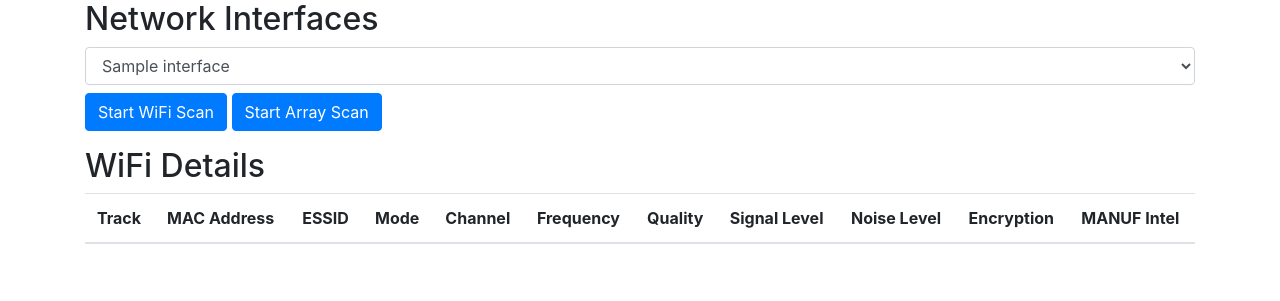
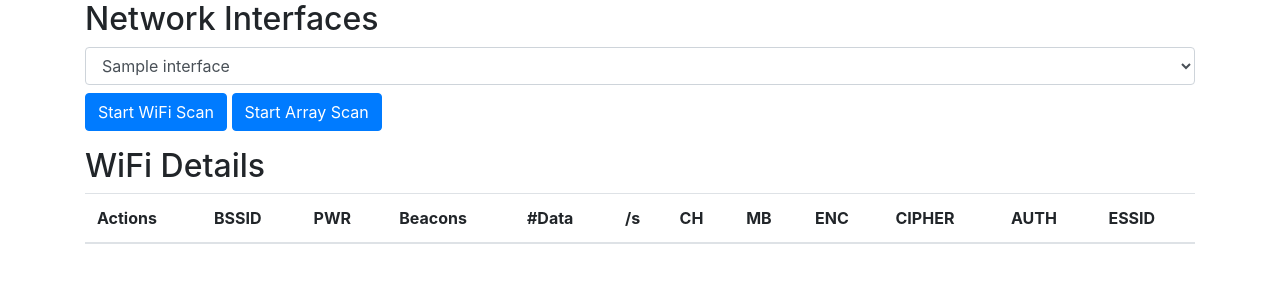
Before and after one commit to NecSorte/hackasat, a Flask app: template templates/index.html in a window 1280 px wide. Shown: the part 272-573 px from the top of the page. Run offline with Flask 2, Linux system fonts and the light colour scheme; the template is opened without the code that fills it: most values are stand-ins (such as "Sample title", 1, 10 or a date in 2020); data that the repository does not hold is empty; some libraries are stand-ins or nearby versions.

Commit message:
Update index.html
adding aitodump

```diff
--- a/templates/index.html
+++ b/templates/index.html
@@ -39,17 +39,18 @@
             <table id="wifi-details-table" class="table table-striped">
                 <thead>
                     <tr>
-                        <th>Track</th>
-                        <th>MAC Address</th>
+                        <th>Actions</th>
+                        <th>BSSID</th>
+                        <th>PWR</th>
+                        <th>Beacons</th>
+                        <th>#Data</th>
+                        <th>/s</th>
+                        <th>CH</th>
+                        <th>MB</th>
+                        <th>ENC</th>
+                        <th>CIPHER</th>
+                        <th>AUTH</th>
                         <th>ESSID</th>
-                        <th>Mode</th>
-                        <th>Channel</th>
-                        <th>Frequency</th>
-                        <th>Quality</th>
-                        <th>Signal Level</th>
-                        <th>Noise Level</th>
-                        <th>Encryption</th>
-                        <th>MANUF Intel</th>
                     </tr>
                 </thead>
 
@@ -183,6 +184,8 @@ var allDevices = [];  // Array to accumulate all devices
 
 // Define the function to perform a wifi scan
 // Define the function to perform a wifi scan
+
+// Define the function to perform a wifi scan
 function wifiScan() {
     // Call the /wifi_scan endpoint
     $.post('/wifi_scan', {
@@ -192,7 +195,7 @@ function wifiScan() {
             // Merge new devices with previously found devices
             data.devices.forEach(function(device) {
                 // Check if device is already present, if so, update it
-                let existingDeviceIndex = allDevices.findIndex(existingDevice => existingDevice.mac === device.mac);
+                let existingDeviceIndex = allDevices.findIndex(existingDevice => existingDevice.bssid === device.bssid);
                 if (existingDeviceIndex >= 0) {
                     allDevices[existingDeviceIndex] = device; // Replace existing device with new data
                 } else {
@@ -220,20 +223,18 @@ function populateWifiDetailsTable(devices) {
     // Update the table body with sorted devices
     sortedDevices.forEach(function (device) {
         const row = `<tr>
-        <tr>
-            <td><button class="btn btn-success track-button" data-mac="${device.mac}">Track</button></td>
-            <td>${device.mac}</td>
-            <td>${device.essid}</td>
-            <td>${device.mode}</td>
-            <td>${device.channel}</td>
-            <td>${device.frequency}</td>
-            <td>${device.quality}</td>
-            <td>${device.signal}</td>
-            <td>${device.noise}</td>
-            <td>${device.encryption}</td>
-            <td>${device.device_type || ''}</td>
-            <td><button class="btn btn-success track-button" data-mac="${device.mac}">Track</button></td>
-        </tr>`;
+        <td>${device.bssid}</td>
+        <td>${device.pwr}</td>
+        <td>${device.beacons}</td>
+        <td>${device.numData}</td>
+        <td>${device.perSecond}</td>
+        <td>${device.ch}</td>
+        <td>${device.mb}</td>
+        <td>${device.enc}</td>
+        <td>${device.cipher}</td>
+        <td>${device.auth}</td>
+        <td>${device.essid}</td>
+    </tr>`;
         tbody.append(row);
     });
 
```
